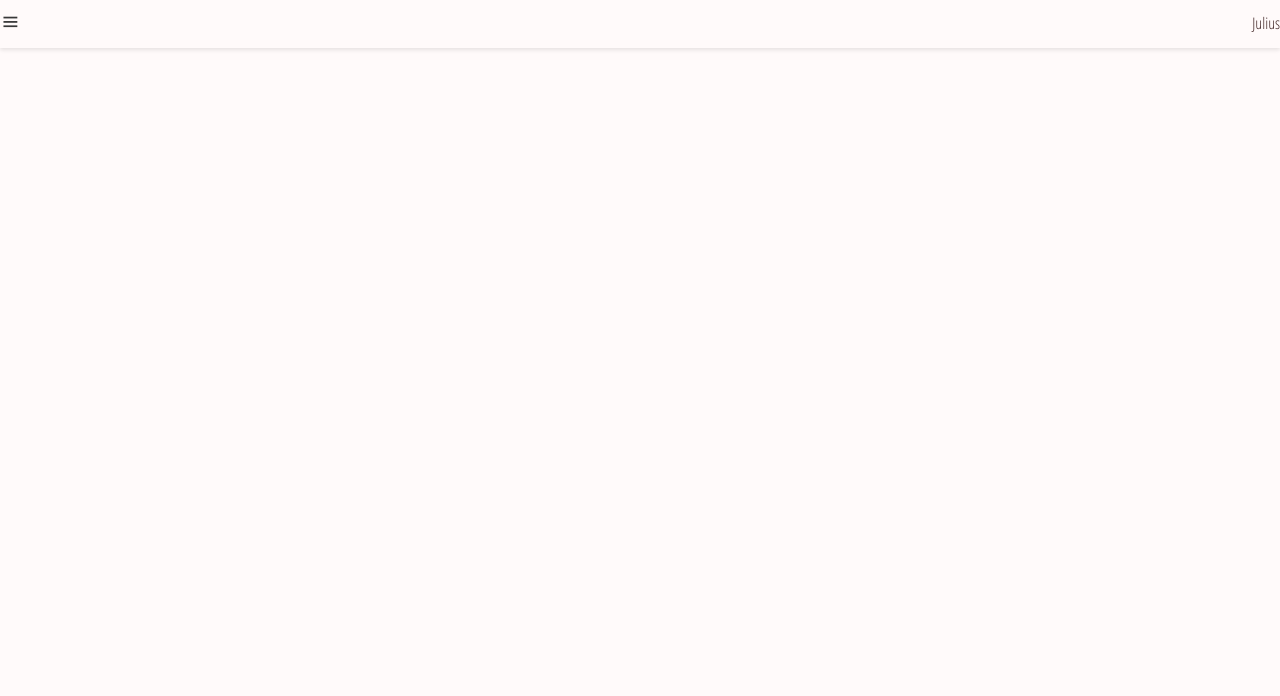
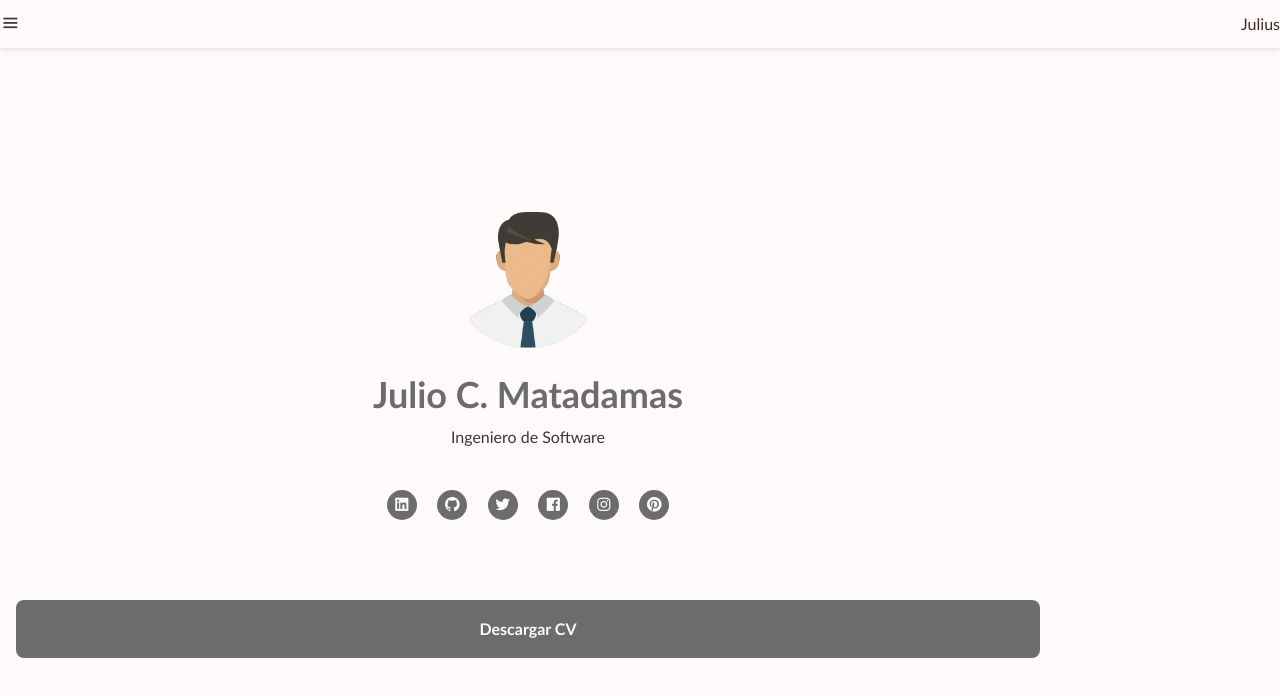
Before and after one commit to JuliusMatadamas/mysite, a plain HTML site: page index.html in a window 1280 px wide. Drawn offline with nearby package versions, Linux system fonts and the light colour scheme.

Commit message:
se modifica la seccion home del sitio.

```diff
--- a/css/styles.css
+++ b/css/styles.css
@@ -1,5 +1,3 @@
-@import url('https://fonts.googleapis.com/css2?family=Open+Sans+Condensed:wght@300&display=swap');
-
 :root{
 	--header-height:  3rem;
 	--nav-width: 324px;
@@ -15,7 +13,7 @@
 	--first-color-light: #f5f5f5;
 	--first-color-lighten: #fffafa;
 
-	--body-font: 'Open Sans Condensed', sans-serif;
+	--body-font: 'Calibri', sans-serif;
 	--h1-font-size: 1.5rem;
 	--h2-font-size: 1.25rem;
 	--h3-font-size: 1rem;
@@ -171,3 +169,86 @@ img {
 .show {
 	left: 0;
 }
+
+.active {
+	color: var(--text-color);
+}
+
+/* HOME */
+.home__container {
+	align-items: center;
+	height: calc(100vh - var(--header-height));
+}
+.home__data {
+	align-items: center;
+	display: flex;
+	flex-direction: column;
+	height: max-content;
+	text-align: center;
+}
+.home__img {
+	background-image: url('../img/profile.png');
+	background-image: center;
+	background-image: fixed;
+	background-image: no-repeat;
+	-webkit-background-size: cover;
+	-moz-background-size: cover;
+	-o-background-size: cover;
+	background-size: cover;
+	border-radius: 50%;
+	height: 160px;
+	margin-bottom: var(--mb-2);
+	overflow: hidden;
+	padding-left: 0.8rem;
+	padding-top: 1.3rem;
+	width: 160px;
+}
+.home__title {
+	color: var(--first-color);
+	font-size: var(--h1-font-size);
+	font-weight: var(--font-semi-bold);
+}
+.home__profession {
+	color: var(--first-color-dark);
+	margin-bottom: var(--mb-5);
+}
+.home__social {
+	margin-bottom: 5rem;
+}
+.home__social-link {
+	background-color: var(--first-color);
+	border-radius: 50%;
+	color: var(--first-color-lighten);
+	display: inline-flex;
+	font-size: 1.1rem;
+	margin: 0 var(--mb-1);
+	padding: .40rem;
+	transition: .3s;
+}
+.home__social-link:hover {
+	background-color: var(--first-color-dark);
+}
+.home__button {
+	width: 100%;
+}
+
+/* BUTTONS */
+.button {
+	background-color: var(--first-color);
+	border-radius: .5rem;
+	color: var(--first-color-lighten);
+	display: inline-block;
+	font-weight: var(--font-semi-bold);
+	padding: 1rem 2rem;
+	transition: .3s;
+}
+.button:hover {
+	background-color: var(--first-color-dark);
+}
+.button__light {
+	background-color: var(--first-color-lighten);
+	color: var(--first-color);
+}
+.button__light:hover {
+	color: var(--first-color-lighten);
+}
--- a/index.html
+++ b/index.html
@@ -35,22 +35,45 @@
 						<a href="#home" class="nav__link active">Home</a>
 					</li>
 					<li class="nav__item">
-						<a href="#about" class="nav__link active">About</a>
+						<a href="#about" class="nav__link">About</a>
 					</li>
 					<li class="nav__item">
-						<a href="#skills" class="nav__link active">Skills</a>
+						<a href="#skills" class="nav__link">Skills</a>
 					</li>
 					<li class="nav__item">
-						<a href="#portfolio" class="nav__link active">Portfolio</a>
+						<a href="#portfolio" class="nav__link">Portfolio</a>
 					</li>
 					<li class="nav__item">
-						<a href="#contact" class="nav__link active">Contact</a>
+						<a href="#contact" class="nav__link">Contact</a>
 					</li>
 				</ul>
 			</div>
 		</nav>
 	</header>
-	<main class="l-main"></main>
+	<main class="l-main">
+		<section id="home" class="home">
+			<div class="home__container bd-grid">
+				<div class="home__data">
+					<div class="home__img">
+					</div>
+
+					<h1 class="home__title">Julio C. Matadamas</h1>
+					<span class="home__profession">Ingeniero de Software</span>
+
+					<div class="home__social">
+						<a href="#" class="home__social-link"><i class='bx bxl-linkedin-square'></i></a>
+						<a href="#" class="home__social-link"><i class='bx bxl-github'></i></a>
+						<a href="#" class="home__social-link"><i class='bx bxl-twitter'></i></a>
+						<a href="#" class="home__social-link"><i class='bx bxl-facebook-square'></i></a>
+						<a href="#" class="home__social-link"><i class='bx bxl-instagram'></i></a>
+						<a href="#" class="home__social-link"><i class='bx bxl-pinterest'></i></a>
+					</div>
+
+					<a download="" href="" class="button home__button">Descargar CV</a>
+				</div>
+			</div>
+		</section>
+	</main>
 
 	<!-- Js -->
 	<script src="js/main.js"></script>
--- a/js/main.js
+++ b/js/main.js
@@ -1,8 +1,11 @@
 const 	navMenu 	= document.querySelector("#nav-menu"),
 		toggleMenu  = document.querySelector("#nav-toggle"),
 		closeMenu   = document.querySelector("#nav-close"),
-		navLink		= document.querySelectorAll(".nav__link");
+		navLink		= document.querySelectorAll(".nav__link"),
+		sections 	= document.querySelectorAll("section[id]");
 
+
+window.addEventListener('scroll', scrollActive);
 
 toggleMenu.addEventListener('click', ()=>{
 	navMenu.classList.toggle('show')
@@ -12,8 +15,27 @@ closeMenu.addEventListener('click', ()=>{
 	navMenu.classList.remove('show')
 });
 
+navLink.forEach(n => n.addEventListener('click', linkAction));
+
+
 
 function linkAction(){
 	navMenu.classList.remove('show')
 }
-navLink.forEach(n => n.addEventListener('click', linkAction));
+
+function scrollActive(){
+	const scrollY = window.pageYOffset;
+
+	sections.forEach(current => {
+		const sectionHeight = current.offsetHeight;
+		const sectionTop = current.offsetTop - 50;
+		sectionId = current.getAttribute('id');
+
+		if (scrollY > sectionTop && scrollY <= sectionTop + sectionHeight) {
+			document.querySelector('.nav__menu a[href*='+ sectionId +']').classList.add('active');
+		}
+		else {
+			document.querySelector('.nav__menu a[href*='+ sectionId +']').classList.remove('active');
+		}
+	});
+}
```
Also changed, not shown: img/profile.png (added).
